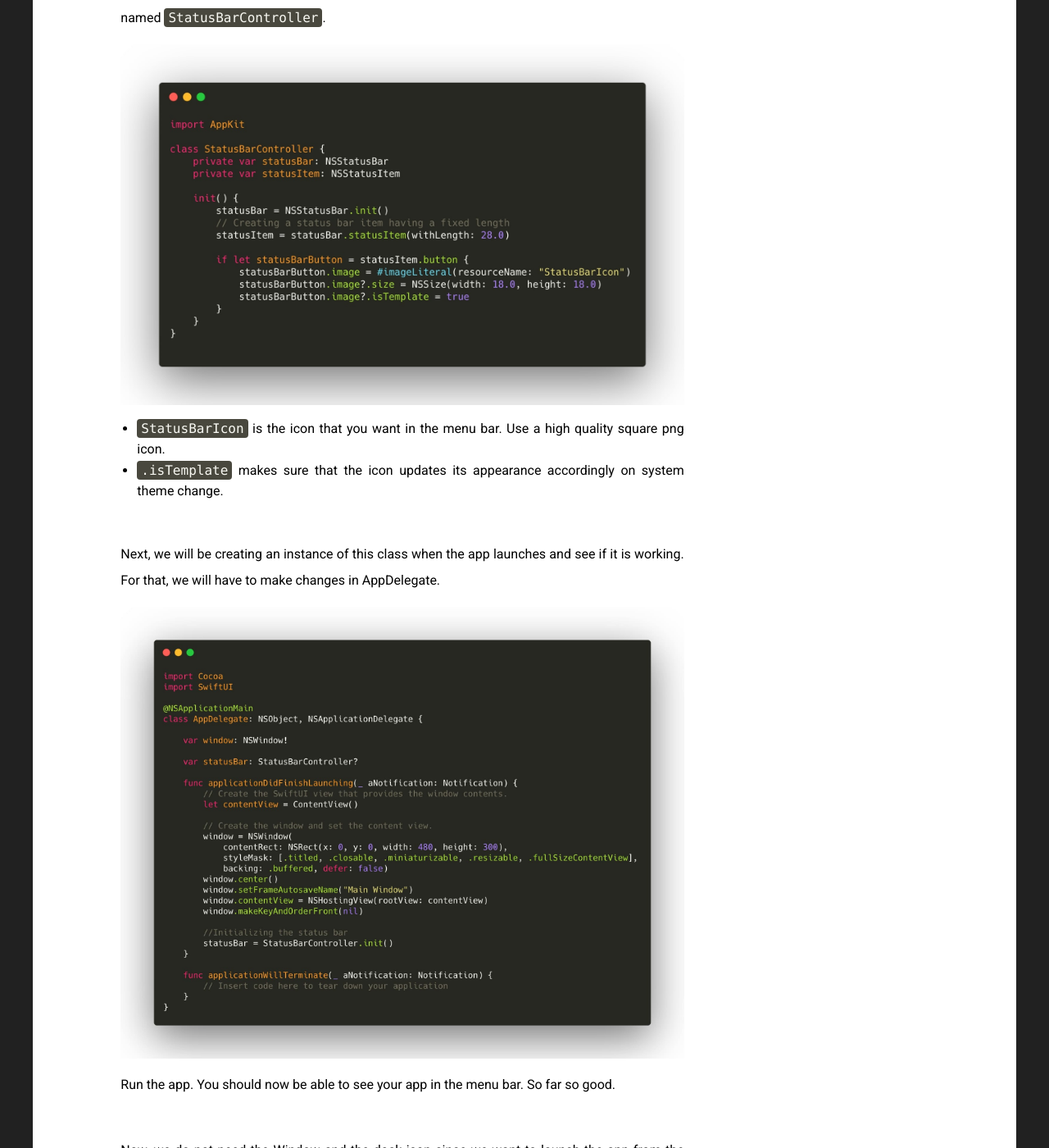
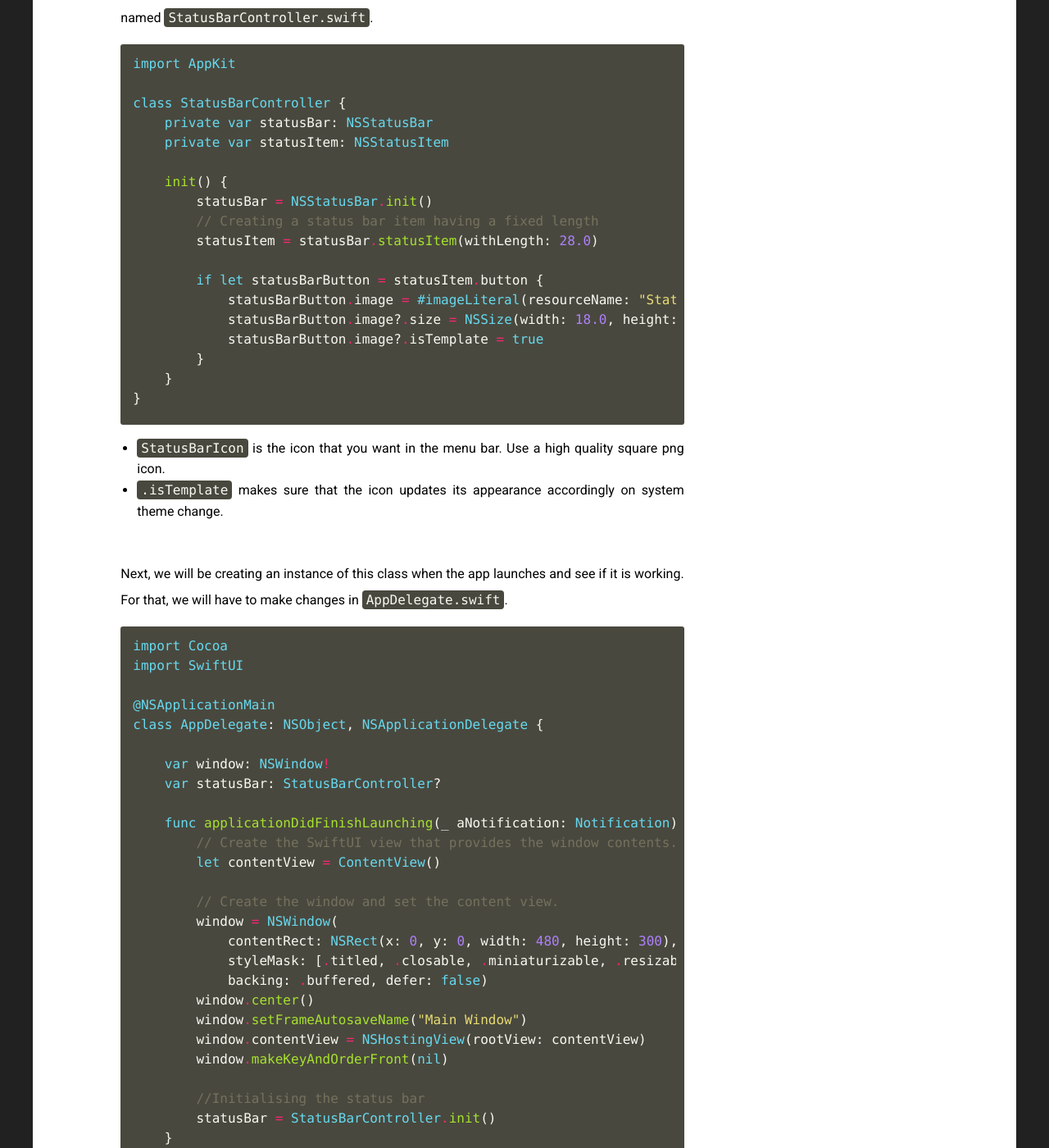
Before and after one commit to AnaghSharma/anaghsharma.github.io, a Jekyll site: the page built from _posts/2020-07-17-macos-menubar-swiftui.md, in a window 1280 px wide and 1400 px high, scrolled down 2764 px. Shown: the whole window at 82% size. Built offline with Jekyll 4.4.1, drawn with Linux system fonts in a browser that asks for light colours; nearby versions of some CDN libraries; comment, search, counter and statistics services are not loaded; some of the changed text lies outside the part shown.

Commit message:
Updated menu bar with swiftui post

````diff
--- a/_posts/2020-07-17-macos-menubar-swiftui.md
+++ b/_posts/2020-07-17-macos-menubar-swiftui.md
@@ -10,10 +10,10 @@
 comments: true
 ---
 
-### Building a menu bar app is now easier than ever with SwiftUI.
+### Building a macOS menu bar app is now easier than ever with SwiftUI.
 
 <br>
-Last June, Apple unveiled its brand new UI framework - SwiftUI. It’s declarative, which means you just have to ‘declare’ or tell what you need in the UI and the framework will take care of the rest. This makes SwiftUI powerful whilst easy to learn and use. Hence, a lot of new folks are gonna jump in who have no or negligible prior experience in developing for various Apple platforms. But there’s a caveat here - since it’s new, it comes with its own set of bugs and limitations.
+Last June, Apple unveiled its brand new UI framework - **SwiftUI**. It’s declarative, which means you just have to ‘declare’ or tell what you need in the UI and the framework will take care of the rest. This makes SwiftUI powerful whilst easy to learn and use. Hence, a lot of new folks are gonna jump in who have no or negligible prior experience in developing for various Apple platforms. But there’s a caveat here - since it’s new, it comes with its own set of bugs and limitations.
 
 Nevertheless, when you start Xcode, starting an iOS or macOS project with SwiftUI is easy but it can be quite tricky to build something which is not there in the official tutorials e.g. a macOS menu bar app. And this is what this blog post is all about.
 
@@ -33,40 +33,179 @@
 Now we just have to write some logic to render this same view (ContentView.swift) in a popover which a user can open from the menu bar. That’s it.
 
 <br>
-**STEP 2**: Adding a status bar item which appears in the menu bar - we’ll start with a new class named `StatusBarController`.
+**STEP 2**: Adding a status bar item which appears in the menu bar - we’ll start with a new class named `StatusBarController.swift`.
 
-![StatusBarController class]({{ site.url }}/assets/images/posts/macos-menubar/mb-3.jpg){: .slb }
+```swift
+import AppKit
 
+class StatusBarController {
+    private var statusBar: NSStatusBar
+    private var statusItem: NSStatusItem
+
+    init() {
+        statusBar = NSStatusBar.init()
+        // Creating a status bar item having a fixed length
+        statusItem = statusBar.statusItem(withLength: 28.0)
+
+        if let statusBarButton = statusItem.button {
+            statusBarButton.image = #imageLiteral(resourceName: "StatusBarIcon")
+            statusBarButton.image?.size = NSSize(width: 18.0, height: 18.0)
+            statusBarButton.image?.isTemplate = true
+        }
+    }
+}
+```
+{: .mb3 }
 * `StatusBarIcon` is the icon that you want in the menu bar. Use a high quality square png icon.
 * `.isTemplate` makes sure that the icon updates its appearance accordingly on system theme change.
 
 <br>
-Next, we will be creating an instance of this class when the app launches and see if it is working. For that, we will have to make changes in AppDelegate.
+Next, we will be creating an instance of this class when the app launches and see if it is working. For that, we will have to make changes in `AppDelegate.swift`.
 
-![AppDelegate class]({{ site.url }}/assets/images/posts/macos-menubar/mb-4.jpg){: .slb }
+```swift
+import Cocoa
+import SwiftUI
 
+@NSApplicationMain
+class AppDelegate: NSObject, NSApplicationDelegate {
+
+    var window: NSWindow!
+    var statusBar: StatusBarController?
+
+    func applicationDidFinishLaunching(_ aNotification: Notification) {
+        // Create the SwiftUI view that provides the window contents.
+        let contentView = ContentView()
+
+        // Create the window and set the content view.
+        window = NSWindow(
+            contentRect: NSRect(x: 0, y: 0, width: 480, height: 300),
+            styleMask: [.titled, .closable, .miniaturizable, .resizable, .fullSizeContentView],
+            backing: .buffered, defer: false)
+        window.center()
+        window.setFrameAutosaveName("Main Window")
+        window.contentView = NSHostingView(rootView: contentView)
+        window.makeKeyAndOrderFront(nil)
+
+        //Initialising the status bar
+        statusBar = StatusBarController.init()
+    }
+
+    func applicationWillTerminate(_ aNotification: Notification) {
+        // Insert code here to tear down your application
+    }
+}
+```
+{: .mb3 }
 Run the app. You should now be able to see your app in the menu bar. So far so good.
 
 <br>
 Now, we do not need the Window and the dock icon since we want to launch the app from the menu bar only. To do so -
 * Remove all the code related to `Window` from AppDelegate.
 
-![AppDelegate class]({{ site.url }}/assets/images/posts/macos-menubar/mb-5.jpg){: .slb }
+```swift
+import Cocoa
+import SwiftUI
 
+@NSApplicationMain
+class AppDelegate: NSObject, NSApplicationDelegate {
+    var statusBar: StatusBarController?
+
+    func applicationDidFinishLaunching(_ aNotification: Notification) {
+        // Create the SwiftUI view that provides the contents
+        let contentView = ContentView()
+
+        // Create the Status Bar Item with the Popover
+        statusBar = StatusBarController.init(popover)
+    }
+
+    func applicationWillTerminate(_ aNotification: Notification) {
+        // Insert code here to tear down your application
+    }
+}
+```
+{: .mb3 }
 Run the app. Now there should be no more Hello, World! window. But the dock icon is still there. For that -
 * Add a new entry in the file `Info.plist` (which is already there in your project). Add `Application is agent (UIElement)` and set its value to `YES`. This entry makes sure that our app runs as an agent and hence the dock icon is not needed. Now run the app again, you should now see your app in the menu bar only.
 
 <br>
-**STEP 3**: Adding logic so that the app opens a popover - now we just have to add a popover which responds to the status bar item button that we created in `StatusBarController`. We need to make a few changes in that class -
+**STEP 3**: Adding logic so that the app opens a popover - now we just have to add a popover which responds to the status bar item button that we created in `StatusBarController.swift`. We need to make a few changes in that class -
 
-![StatusBarController class]({{ site.url }}/assets/images/posts/macos-menubar/mb-6.jpg){: .slb }
+```swift
+import AppKit
 
+class StatusBarController {
+    private var statusBar: NSStatusBar
+    private var statusItem: NSStatusItem
+    private var popover: NSPopover
+
+    init(_ popover: NSPopover) {
+        self.popover = popover
+        statusBar = NSStatusBar.init()
+        // Creating a status bar item having a fixed length
+        statusItem = statusBar.statusItem(withLength: 28.0)
+
+        if let statusBarButton = statusItem.button {
+            statusBarButton.image = #imageLiteral(resourceName: "StatusBarIcon")
+            statusBarButton.image?.size = NSSize(width: 18.0, height: 18.0)
+            statusBarButton.image?.isTemplate = true
+
+            statusBarButton.action = #selector(togglePopover(sender:))
+            statusBarButton.target = self
+        }
+    }
+
+    @objc func togglePopover(sender: AnyObject) {
+        if(popover.isShown) {
+            hidePopover(sender)
+        }
+        else {
+            showPopover(sender)
+        }
+    }
+
+    func showPopover(_ sender: AnyObject) {
+        if let statusBarButton = statusItem.button {
+            popover.show(relativeTo: statusBarButton.bounds, of: statusBarButton, preferredEdge: NSRectEdge.maxY)
+        }
+    }
+
+    func hidePopover(_ sender: AnyObject) {
+        popover.performClose(sender)
+    }
+}
+```
+{: .mb3 }
 The initialiser takes a parameter of type `NSPopover`. This `popover` member can then be shown/hidden on-demand using the member functions that we have defined.
 
 <br>
-Finally, we have to define a popover which has the SwiftUI view set as its content view and pass it while initialising the `StatusBarController` class. For this we need to update the AppDelegate -
+Finally, we have to define a popover which has the SwiftUI view set as its content view and pass it while initialising the `StatusBarController.swift` class. For this we need to update the AppDelegate -
 
-![AppDelegate class]({{ site.url }}/assets/images/posts/macos-menubar/mb-7.jpg){: .slb }
+```swift
+import Cocoa
+import SwiftUI
+
+@NSApplicationMain
+class AppDelegate: NSObject, NSApplicationDelegate {
+    var popover = NSPopover.init()
+    var statusBar: StatusBarController?
+
+    func applicationDidFinishLaunching(_ aNotification: Notification) {
+        // Create the SwiftUI view that provides the contents
+        let contentView = ContentView()
+
+        // Set the SwiftUI's ContentView to the Popover's ContentViewController
+        popover.contentSize = NSSize(width: 360, height: 360)
+        popover.contentViewController = NSHostingController(rootView: contentView)
+
+        // Create the Status Bar Item with the above Popover
+        statusBar = StatusBarController.init(popover)
+    }
+
+    func applicationWillTerminate(_ aNotification: Notification) {
+        // Insert code here to tear down your application
+    }
+}
+```
 
 <br>
 Voila. Run the app, click on the menu bar app icon and you should see the popover with the same “Hello, World!”.
@@ -75,10 +214,38 @@
 
 <br>
 ###### **ADDITIONAL FUNCTIONALITIES**
-**STEP 4**: Adding logic so that the popover closes automatically when clicked outside - if you want the popover to close automatically whenever you click anywhere outside, you’ll have to write the logic for it. For this, we will be creating a new class - `EventMonitor`.
+**STEP 4**: Adding logic so that the popover closes automatically when clicked outside - if you want the popover to close automatically whenever you click anywhere outside, you’ll have to write the logic for it. For this, we will be creating a new class - `EventMonitor.swift`.
 
-![EventMonitor class]({{ site.url }}/assets/images/posts/macos-menubar/mb-9.jpg){: .slb }
+```swift
+import Cocoa
 
+class EventMonitor {
+    private var monitor: Any?
+    private let mask: NSEvent.EventTypeMask
+    private let handler: (NSEvent?) -> Void
+
+    public init(mask: NSEvent.EventTypeMask, handler: @escaping (NSEvent?) -> Void) {
+      self.mask = mask
+      self.handler = handler
+    }
+
+    deinit {
+      stop()
+    }
+
+    public func start() {
+        monitor = NSEvent.addGlobalMonitorForEvents(matching: mask, handler: handler) as! NSObject
+    }
+
+    public func stop() {
+      if monitor != nil {
+        NSEvent.removeMonitor(monitor!)
+        monitor = nil
+      }
+    }
+}
+```
+{: .mb3 }
 What this class does is that it monitors for global events, events that are outside the scope of your application such as the mouse click, or a gesture. For our case, we are going to monitor the left and right-click mouse events -
 
 `eventMonitor = EventMonitor(mask: [.leftMouseDown, .rightMouseDown], handler: mouseEventHandler)`
@@ -102,16 +269,42 @@
 
 ![Adding a view controller]({{ site.url }}/assets/images/posts/macos-menubar/mb-10.gif){: .slb }
 
-* {: .lh-copy }We will then have a custom View Controller class to override `viewDidAppear`. Add a new class `MainViewController.swift` in your project. Make sure it inherits from NSViewController so that we can use this as a custom class for our View Controller that we added in the previous step.
+* {: .lh-copy }We will then have a custom View Controller class to override `viewDidAppear`. Add a new class `MainViewController.swift` in your project. Make sure it inherits from `NSViewController` so that we can use this as a custom class for our View Controller that we added in the previous step.
 
 ![Setting custom class for view controller]({{ site.url }}/assets/images/posts/macos-menubar/mb-11.gif){: .slb }
 
 * {: .lh-copy }After setting the custom class, we just need to set this newly created class as the popover’s `contentViewController` in AppDelegate -
 
-![AppDelegate class]({{ site.url }}/assets/images/posts/macos-menubar/mb-12.jpg){: .slb }
+```swift
+import Cocoa
+import SwiftUI
+
+@NSApplicationMain
+class AppDelegate: NSObject, NSApplicationDelegate {
+    var popover = NSPopover.init()
+    var statusBar: StatusBarController?
+
+    func applicationDidFinishLaunching(_ aNotification: Notification) {
+        // Create the SwiftUI view that provides the contents
+        let contentView = ContentView()
+
+        // Set the SwiftUI's ContentView to the Popover's ContentViewController
+        popover.contentViewController = MainViewController()
+        popover.contentSize = NSSize(width: 360, height: 360)
+        popover.contentViewController?.view = NSHostingView(rootView: contentView)
+
+        // Create the Status Bar Item with the Popover
+        statusBar = StatusBarController.init(popover)
+    }
+
+    func applicationWillTerminate(_ aNotification: Notification) {
+        // Insert code here to tear down your application
+    }
+}
+```
 
 <br>
-Phew, this is it. We’ve successfully set up our `MainViewController`. You can now override the `viewDidAppear` method to post a [notification](https://developer.apple.com/documentation/foundation/notificationcenter){:target="_blank" aria-label="Go to Apple developer documentation"}{:.active .font-medium} and observe it in a View Model where you want to fetch the data for your SwiftUI view every time the popover appears.
+Phew, this is it. We’ve successfully set up our `MainViewController`. You can now override the `viewDidAppear` method in it to post a [notification](https://developer.apple.com/documentation/foundation/notificationcenter){:target="_blank" aria-label="Go to Apple developer documentation"}{:.active .font-medium} and observe it in a View Model where you want to fetch the data for your SwiftUI view every time the popover appears.
 
 
 <br>
````
